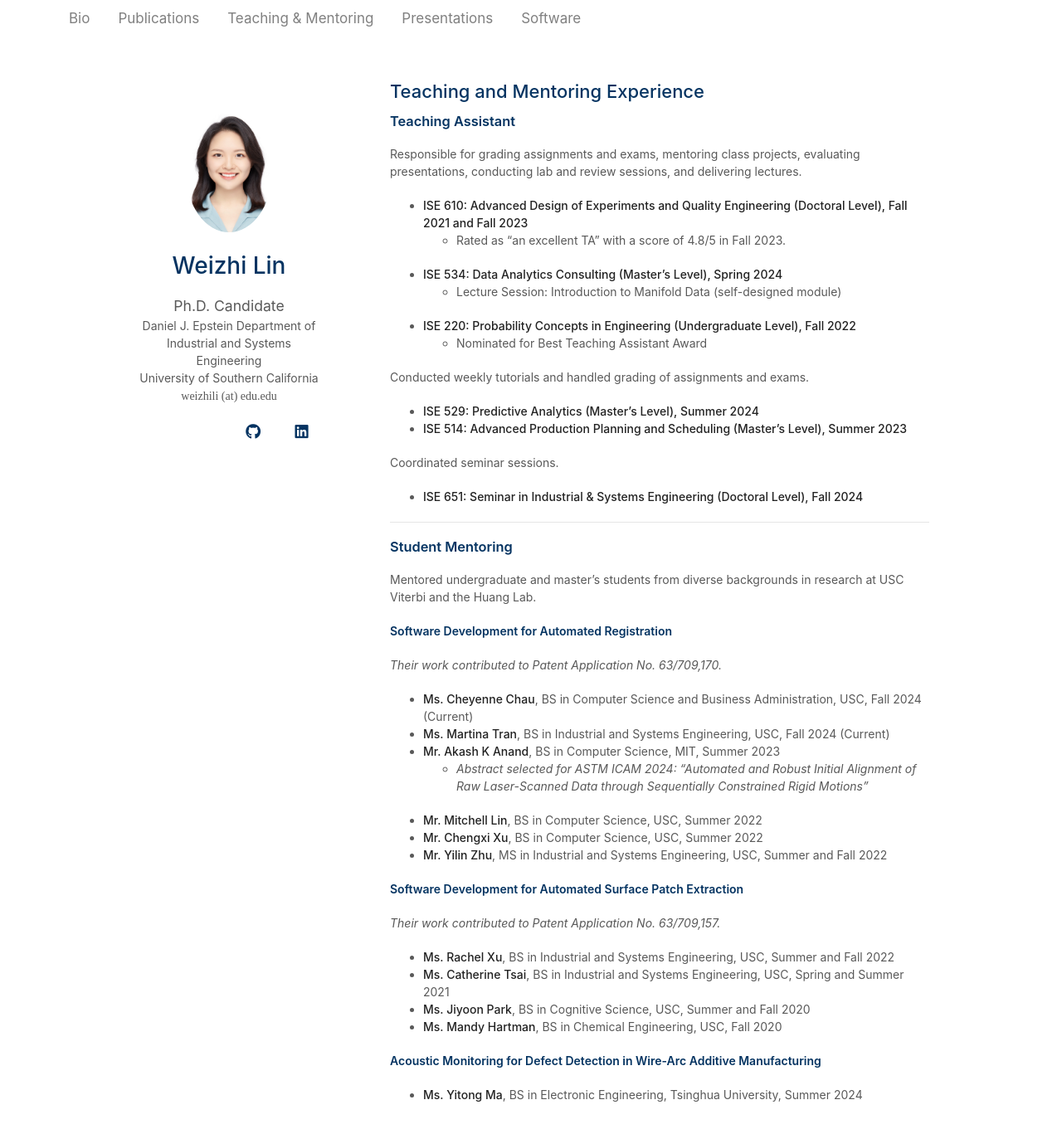
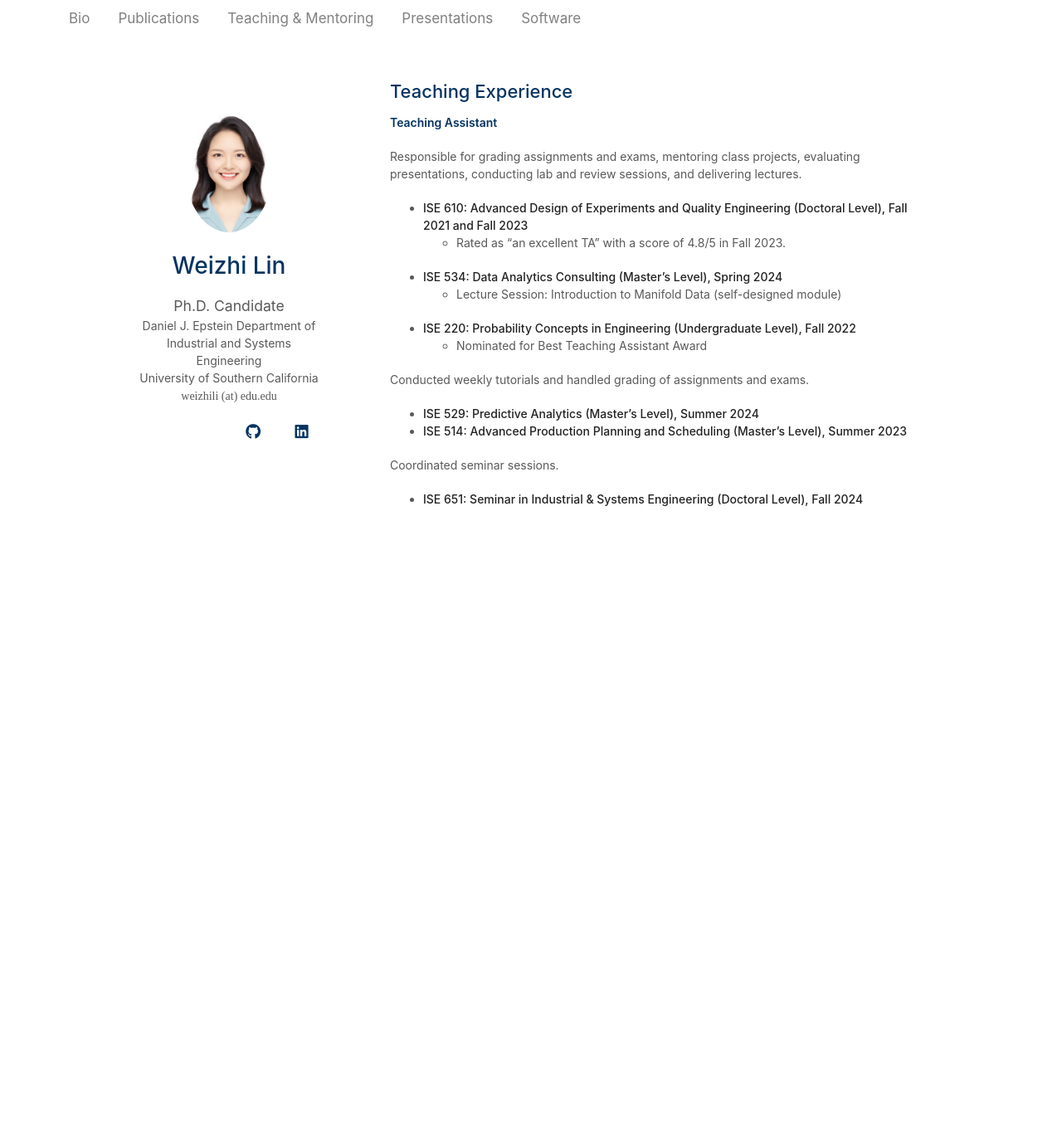
Before and after one commit to weizhi-lin/weizhi-lin.github.io, a Jekyll site: the page built from teaching.md, in a window 1280 px wide and 1400 px high, scrolled down 36 px. Shown: the top 1367 px of the window at 83% size. Built offline with Jekyll 4.4.1, drawn with Linux system fonts in a browser that asks for light colours; a style sheet for code colours, icons or effects is not loaded; after the commit the page ends 900 px from its top, so only the background shows below that.

Commit message:
Update teaching.md

```diff
--- a/_includes/teaching.md
+++ b/_includes/teaching.md
@@ -1,11 +1,11 @@
 <h1 id="teaching"></h1>
 
 <h2>
-  Teaching and Mentoring Experience
+  Teaching Experience
 </h2>
 
 
-### Teaching Assistant
+#### Teaching Assistant
 
 Responsible for grading assignments and exams, mentoring class projects, evaluating presentations, conducting lab and review sessions, and delivering lectures.
 
@@ -26,31 +26,3 @@ Conducted weekly tutorials and handled grading of assignments and exams.
 Coordinated seminar sessions.
 
 - **ISE 651: Seminar in Industrial & Systems Engineering (Doctoral Level), Fall 2024**
-
----
-
-### Student Mentoring
-
-Mentored undergraduate and master’s students from diverse backgrounds in research at USC Viterbi and the Huang Lab.
-
-#### Software Development for Automated Registration
-*Their work contributed to Patent Application No. 63/709,170.*
-
-- **Ms. Cheyenne Chau**, BS in Computer Science and Business Administration, USC, Fall 2024 (Current)
-- **Ms. Martina Tran**, BS in Industrial and Systems Engineering, USC, Fall 2024 (Current)
-- **Mr. Akash K Anand**, BS in Computer Science, MIT, Summer 2023
-  - *Abstract selected for ASTM ICAM 2024: "Automated and Robust Initial Alignment of Raw Laser-Scanned Data through Sequentially Constrained Rigid Motions"*
-- **Mr. Mitchell Lin**, BS in Computer Science, USC, Summer 2022
-- **Mr. Chengxi Xu**, BS in Computer Science, USC, Summer 2022
-- **Mr. Yilin Zhu**, MS in Industrial and Systems Engineering, USC, Summer and Fall 2022
-
-#### Software Development for Automated Surface Patch Extraction
-*Their work contributed to Patent Application No. 63/709,157.*
-
-- **Ms. Rachel Xu**, BS in Industrial and Systems Engineering, USC, Summer and Fall 2022
-- **Ms. Catherine Tsai**, BS in Industrial and Systems Engineering, USC, Spring and Summer 2021
-- **Ms. Jiyoon Park**, BS in Cognitive Science, USC, Summer and Fall 2020
-- **Ms. Mandy Hartman**, BS in Chemical Engineering, USC, Fall 2020
-
-#### Acoustic Monitoring for Defect Detection in Wire-Arc Additive Manufacturing
-- **Ms. Yitong Ma**, BS in Electronic Engineering, Tsinghua University, Summer 2024
```
